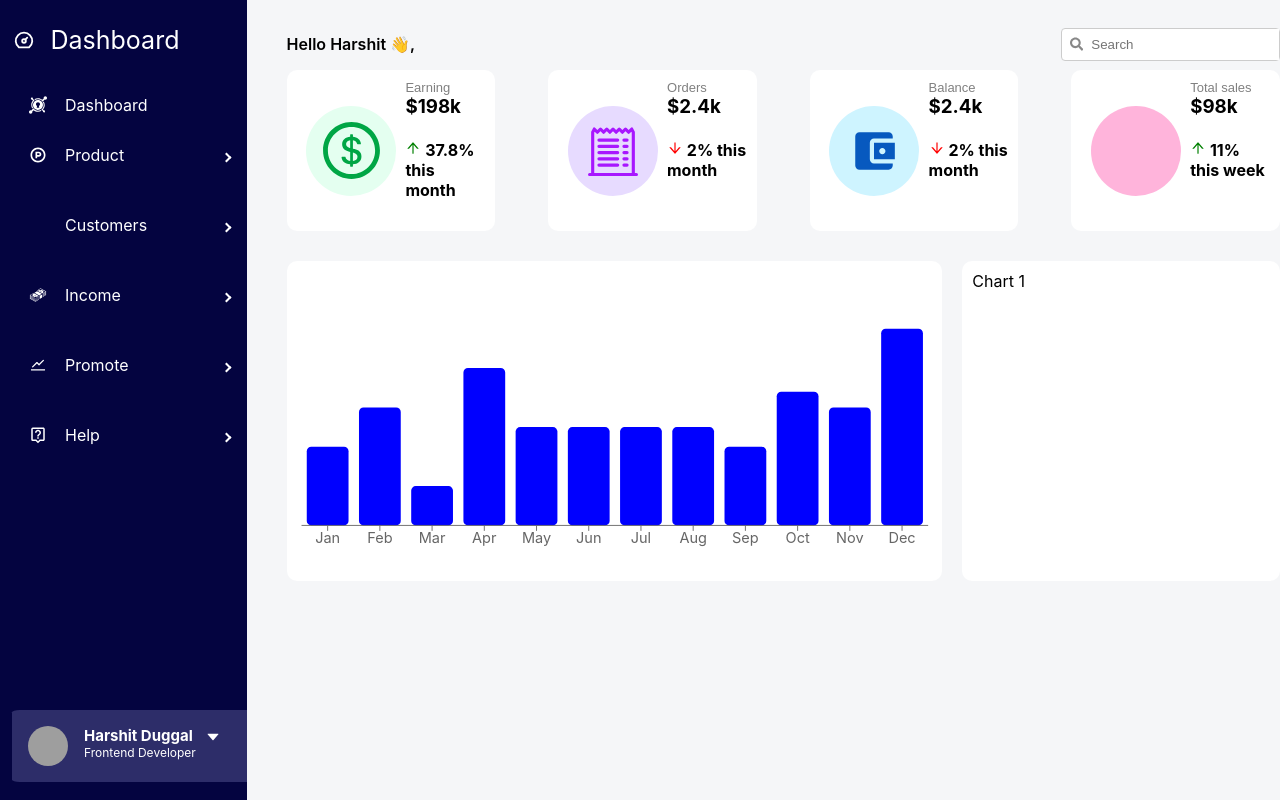
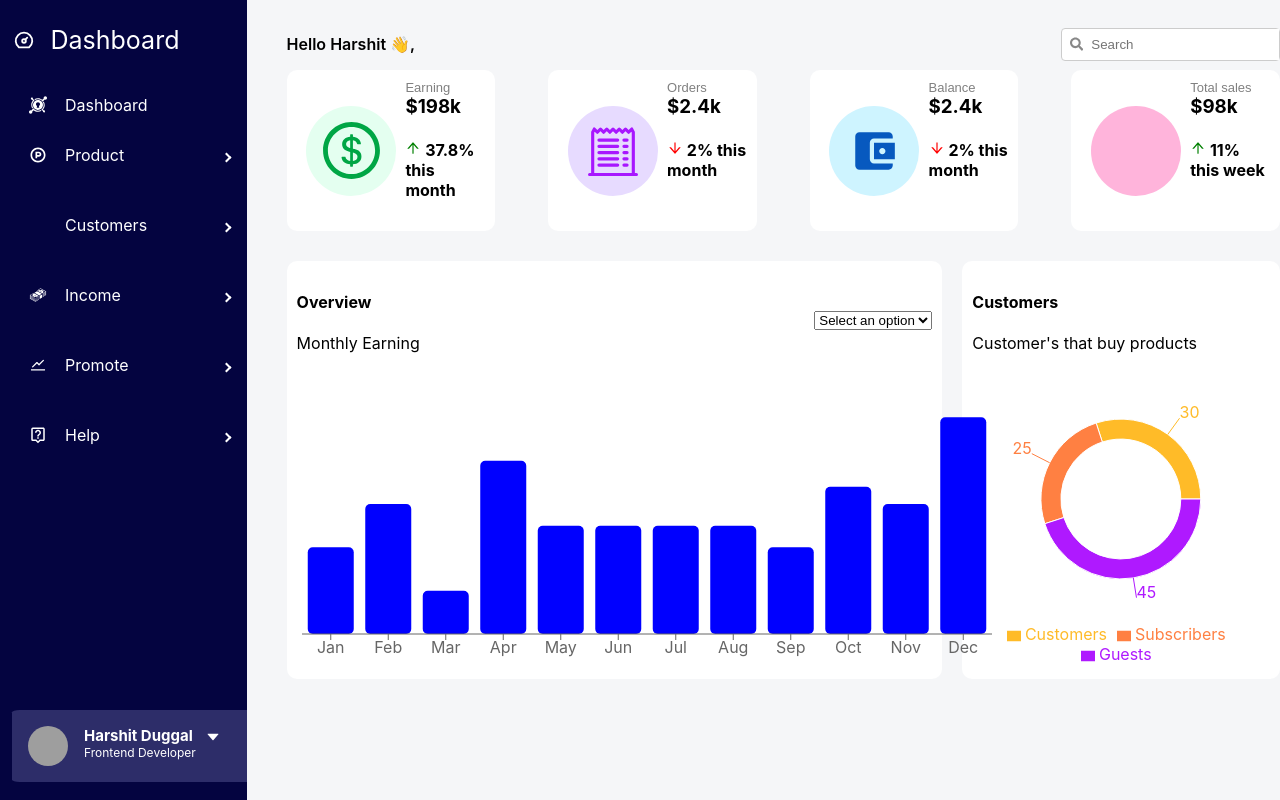
Before and after one commit to HarshitDuggal/Assignment-Fitpeo-Harshit-Duggal, a React (Create React App) app: page / in a window 1280 px wide. Built offline with nearby package versions, Linux system fonts and the light colour scheme; grey boxes are pictures that could not be loaded; some icons are missing.

Commit message:
Added Bar Chart & Pie Chart

```diff
--- a/src/Components/DashboardContent/DashboardContent.css
+++ b/src/Components/DashboardContent/DashboardContent.css
@@ -1,4 +1,4 @@
-.main-container{
+.main-container {
   width: 79%;
   margin-left: 5vh;
 }
@@ -8,15 +8,13 @@
   align-items: center;
   justify-content: space-between;
   margin-top: 2.3vh;
-
 }
 
-.header p{
+.header p {
   font-weight: 600;
 }
 
 .input-container {
-
   display: flex;
   align-items: center;
   background-color: #fff;
@@ -32,7 +30,7 @@
 .header input {
   padding: 8px;
   border: none;
-    outline:none;
+  outline: none;
   width: 100%;
 }
 
@@ -57,20 +55,20 @@
   padding: 5%;
 }
 
-  .card-details p{
+.card-details p {
   margin: 0%;
   padding: 0%;
   font-weight: 200;
   color: gray;
   font-size: small;
-    font-family:Arial, Helvetica, sans-serif;
+  font-family: Arial, Helvetica, sans-serif;
 }
 
-  .card-details h3{
+.card-details h3 {
   margin: 0%;
   padding: 0%;
 }
-  .card-details h5{
+.card-details h5 {
   margin: 0%;
   padding: 0%;
 }
@@ -82,11 +80,13 @@
   align-items: center;
   justify-content: center;
 }
-  .graph-card-container{
+.graph-card-container {
   display: flex;
   margin-top: 3%;
 }
-  .bar-chart-container{
+.bar-chart-container {
+  display: flex;
+  flex-direction: column;
   width: calc(65% - 10px);
   background-color: #fff;
   padding: 10px;
@@ -94,9 +94,11 @@
   border-radius: 10px;
   text-align: left;
   display: flex;
-    margin-right: 20px
+  margin-right: 20px;
 }
-  .pie-chart-container{
+.pie-chart-container {
+  display: flex;
+  flex-direction: column;
   width: calc(35% - 10px);
   background-color: #fff;
   padding: 10px;
@@ -105,3 +107,24 @@
   text-align: left;
   display: flex;
 }
+
+.bar-chart-header {
+  display: flex;
+  justify-content: space-between;
+  align-items: center;
+  margin: 0%;
+  padding: 0%;
+}
+.bar-chart-details {
+  margin: 0;
+  padding: 0;
+}
+
+.bar-chart-dropdown {
+  margin: 0;
+  padding: 0;
+}
+
+.bar-chart-dropdown select {
+  border-style: ;
+}
--- a/src/Components/DashboardContent/DashboardContent.jsx
+++ b/src/Components/DashboardContent/DashboardContent.jsx
@@ -1,7 +1,17 @@
 import "./DashboardContent.css";
 import { useState } from "react";
 import { FaSearch } from "react-icons/fa";
-import { BarChart, Bar, XAxis, Tooltip } from "recharts";
+import {
+  BarChart,
+  Bar,
+  XAxis,
+  Tooltip,
+  PieChart,
+  Pie,
+  ResponsiveContainer,
+  Cell,
+  Legend,
+} from "recharts";
 import {
   AiOutlineDollar,
   AiOutlineArrowUp,
@@ -19,7 +29,6 @@ const DashboardContent = () => {
     setSearchInput(e.target.value);
   };
 
-  // Sample data for the bar chart and pie chart
   const data = [
     {
       name: "Jan",
@@ -70,12 +79,35 @@ const DashboardContent = () => {
       earnings: 500,
     },
   ];
-
+  const COLORS = ["#FFBB28", "#FF8042", "#AF19FF"];
   const pieChartData = [
     { name: "Customers", value: 30 },
     { name: "Subscribers", value: 25 },
     { name: "Guests", value: 45 },
   ];
+
+  const CustomTooltip = ({ active, payload, label }) => {
+    if (active) {
+      return (
+        <div
+          className="custom-tooltip"
+          style={{
+            backgroundColor: "#ffff",
+            padding: "5px",
+            border: "1px solid #cccc",
+          }}
+        >
+          <label>{`${payload[0].name} : ${payload[0].value}%`}</label>
+        </div>
+      );
+    }
+    return null;
+  };
+  const [selectedOption, setSelectedOption] = useState("");
+
+  const handleDropdownChange = (event) => {
+    setSelectedOption(event.target.value);
+  };
 
   return (
     <div className="main-container">
@@ -139,20 +171,62 @@ const DashboardContent = () => {
       </div>
       <div className="graph-card-container">
         <div className="bar-chart-container">
+          <div className="bar-chart-header">
+            <div className="bar-chart-details">
+              <h4>Overview</h4>
+              <p>Monthly Earning</p>
+            </div>
+            <div className="bar-chart-dropdown">
+              <select value={selectedOption} onChange={handleDropdownChange}>
+                <option value="">Select an option</option>
+                <option value="option1">Option 1</option>
+                <option value="option2">Option 2</option>
+                <option value="option3">Option 3</option>
+              </select>
+            </div>
+          </div>
+          <div className="bar-chart">
             <BarChart width={700} height={300} data={data}>
               <Bar
                 dataKey="earnings"
                 fill="blue"
                 radius={[5, 5, 5, 5]}
                 baseValue={100}
-              stackId="a"
               />
               <XAxis dataKey="name" />
               <Tooltip active />
             </BarChart>
           </div>
+        </div>
         <div className="pie-chart-container">
-          <span>Chart 1</span>
+          <div className="pie-chart-details">
+            <h4>Customers</h4>
+            <p>Customer's that buy products</p>
+          </div>
+          <ResponsiveContainer width="100%" height={300}>
+            <PieChart>
+              <Pie
+                dataKey="value"
+                nameKey="name"
+                data={pieChartData}
+                cx="50%"
+                cy="50%"
+                innerRadius={60}
+                outerRadius={80}
+                fill="#8884d8"
+                label
+              >
+                {pieChartData.map((entry, index) => (
+                  <Cell
+                    key={`cell-${index}`}
+                    fill={COLORS[index % COLORS.length]}
+                  />
+                ))}
+              </Pie>
+              <Tooltip content={CustomTooltip} />
+              <Legend />
+            </PieChart>
+          </ResponsiveContainer>
         </div>
       </div>
     </div>
```
Lines whose indentation alone changed are shown as unchanged.
